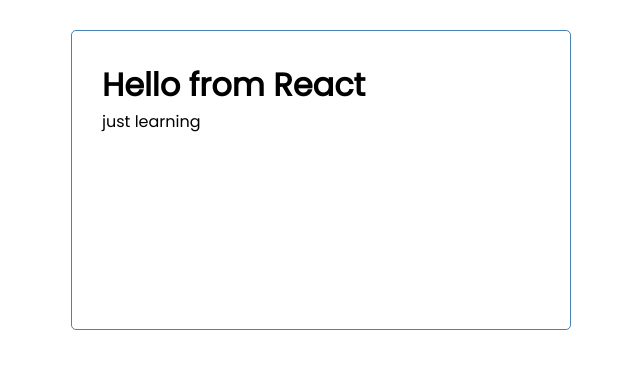
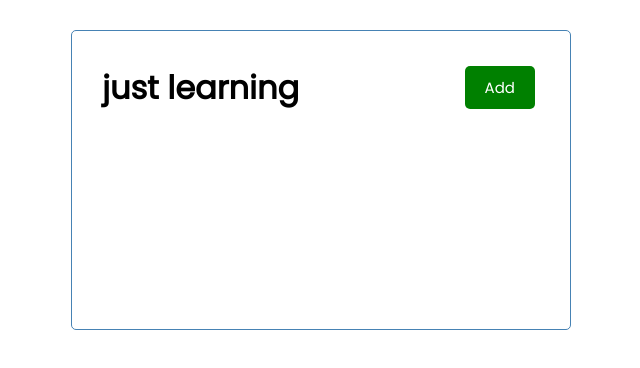
Before and after one commit to AsmaaMoallim/react-task-manager, a React (Create React App) app: page / in a window 1280 px wide. Shown: the top 368 px of the page, without its empty margins (319-959 px from the left). Built offline with nearby package versions, Linux system fonts and the light colour scheme.

Commit message:
header and button components done

```diff
--- /dev/null
+++ b/src/components/Button.jsx
@@ -0,0 +1,26 @@
+import PropTypes from "prop-types";
+
+const Button = ({ color, text, onClick }) => {
+  return (
+    <div>
+      <button
+        style={{ backgroundColor: color }}
+        className="btn"
+        onClick={onClick}
+      >
+        {text}
+      </button>
+    </div>
+  );
+};
+
+Button.defaultProps = {
+  color: "steelblue",
+};
+
+Button.propTypes = {
+  text: PropTypes.string,
+  color: PropTypes.string,
+  onClick: PropTypes.func
+};
+export default Button;
--- a/src/components/Header.jsx
+++ b/src/components/Header.jsx
@@ -1,24 +1,25 @@
 // used to be required but not any more.. espesially when we use classes
 // import React from 'react'
+import Button from "./Button";
 
 //destructre the props {} and just take whhat you need... without the messy props.something
-const Header = ({title}) => {
-    return (
-        <header>
-            <h1>Hello from React
-            </h1>
-                 {title}
+const Header = ({ title }) => {
+    const handelClick = () => {
+        console.log("Clicked")
+    }
 
-        </header>
-    )
-}
+  return (
+    <header className="header">
+      <h1>{title}</h1>
+      <Button color="green" text="Add" onClick={handelClick}/>
+    </header>
+  );
+};
 
 
 // we can have a default props value if not passed down from the parent to the chiled
+Header.defaultProps = {
+  title: "just learning",
+};
 
-Header.defaultProps = {
-    title : "just learning"
-}
-
-
-export default Header
+export default Header;
```
